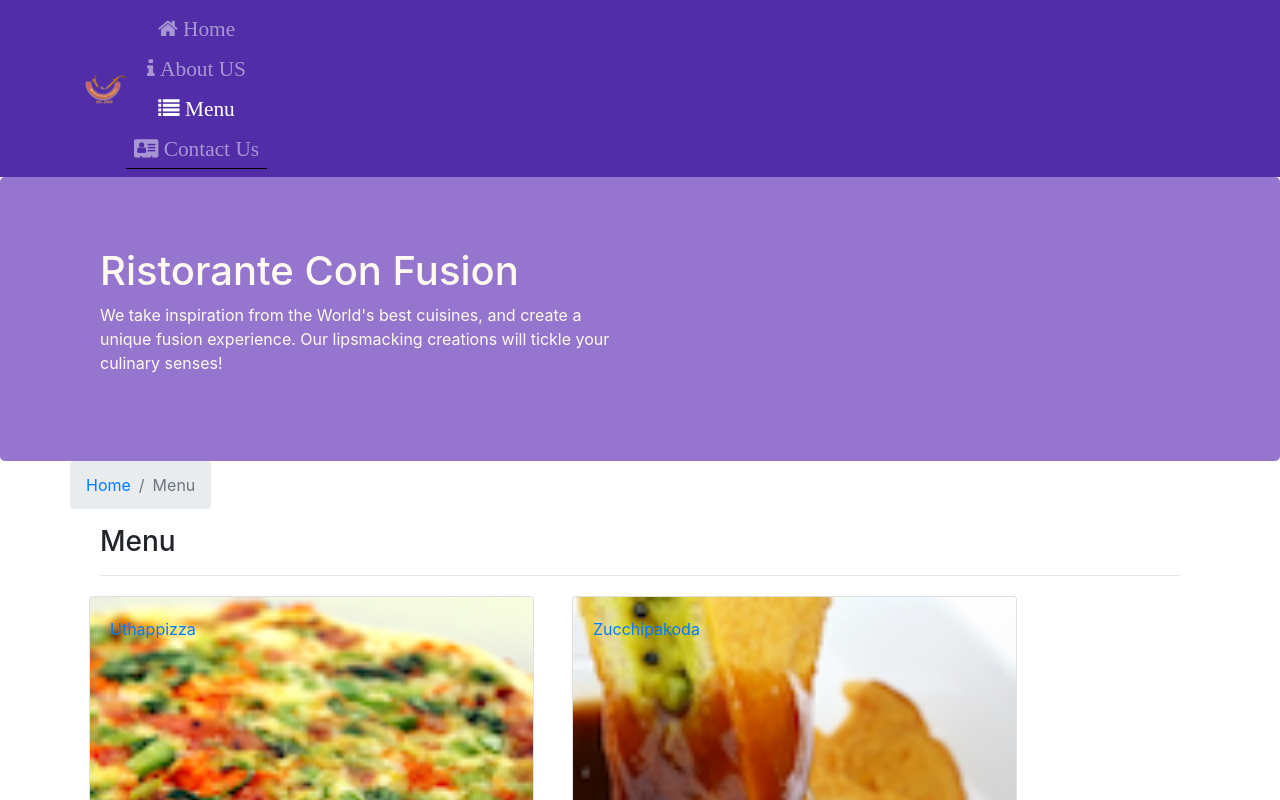
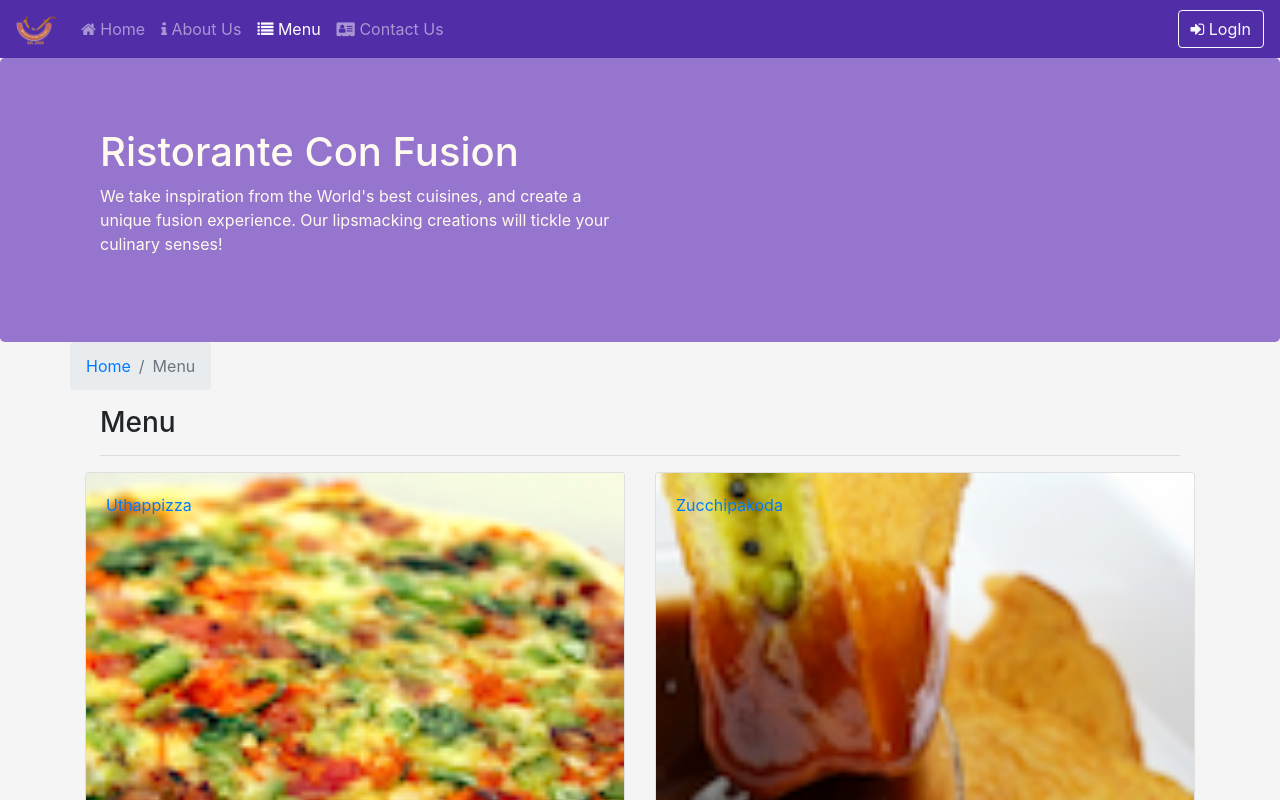
Before and after one commit to nhykhlb/Full_Stack_Web_Development, a React (Create React App) app in the folder React/confusion/: page /menu in a window 1280 px wide. Shown: the top 800 px of the page. Built offline with nearby package versions, Linux system fonts and the light colour scheme.

Commit message:
intro to Redux

```diff
--- a/React/confusion/package.json
+++ b/React/confusion/package.json
@@ -14,9 +14,12 @@
     "react-dom": "^16.13.1",
     "react-moment": "^0.9.7",
     "react-popper": "^2.2.3",
+    "react-redux": "^7.2.0",
     "react-router-dom": "^5.2.0",
     "react-scripts": "3.4.1",
-    "reactstrap": "^8.4.1"
+    "react-spring": "^8.0.27",
+    "reactstrap": "^8.4.1",
+    "redux": "^4.0.5"
   },
   "scripts": {
     "start": "react-scripts start",
--- a/React/confusion/src/App.css
+++ b/React/confusion/src/App.css
@@ -31,7 +31,6 @@ address{
 .navbar-dark {
     background-color: #512DA8;
 }
-.nav-item{
-    text-align: center;
-    border-bottom:1px solid black
+body{
+    background-color:whitesmoke;
 }
--- a/React/confusion/src/App.js
+++ b/React/confusion/src/App.js
@@ -2,16 +2,22 @@ import React, { Component } from 'react';
 import Main from './Components/MainComponent'
 import './App.css';
 import { BrowserRouter } from 'react-router-dom';
+import { Provider } from 'react-redux';
+import {ConfigureStore} from './redux/configureStore';
 
+const store = ConfigureStore();
 class App extends Component{
+
 
   render(){
   return (
-    <BrowserRouter>
-    <div>
-      <Main />
-     </div>
-     </BrowserRouter>
+    <Provider store = {store}>
+      <BrowserRouter>
+      <div>
+        <Main />
+      </div>
+      </BrowserRouter>
+     </Provider>
   );
 }
 }
--- a/React/confusion/src/Components/AboutComponent.js
+++ b/React/confusion/src/Components/AboutComponent.js
@@ -65,7 +65,7 @@ function About(props) {
                 </div>
                 <div className="col-12">
                     <Card>
-                        <CardBody className="bg-faded">
+                        <CardBody className="bg-faded text-center">
                             <blockquote className="blockquote">
                                 <p className="mb-0">You better cut the pizza in four pieces because
                                     I'm not hungry enough to eat six.</p>
--- a/React/confusion/src/Components/ContactComponent.js
+++ b/React/confusion/src/Components/ContactComponent.js
@@ -20,6 +20,8 @@ class Contact extends Component{
                 email:false
             }
         };
+
+        //binding finction
 
         this.handleInputChange = this.handleInputChange.bind(this);
         this.handleSubmit = this.handleSubmit.bind(this);
@@ -46,6 +48,8 @@ class Contact extends Component{
         })
     }
 
+    //form Validation
+
     validate(firstname,lastname,telnum,email){
         const errors = {
             firstname:'',
@@ -53,6 +57,7 @@ class Contact extends Component{
             telnum:'',
             email:''
         };
+
 
         if(this.state.touched.firstname && firstname.length < 3)
             errors.firstname = "FirstName should be >=3 character";
@@ -64,17 +69,21 @@ class Contact extends Component{
         else if(this.state.touched.lastname && lastname.length > 10)
             errors.lastname = "lastname should be <=10 character";
 
+
         const reg = /^\d+$/;
         if(this.state.touched.telnum && !reg.test(telnum))
             errors.telnum = "Tel. Number should be only be number";
+
 
         if(this.state.touched.email && email.split('').filter(x => x === '@').length !== 1)
             errors.email = 'Please enter a Valid EmailId';
 
 
+
        return errors;
 
     }
+    //end of form validation
     render(){
         const errors = this.validate(this.state.firstname,this.state.lastname,this.state.telnum,this.state.email);
     return(
@@ -115,6 +124,8 @@ class Contact extends Component{
                     </div>
                 </div>
             </div>
+
+
                 <div className="row row-content">
                    <div className="col-12">
                       <h3>Send us your Feedback</h3>
@@ -130,7 +141,7 @@ class Contact extends Component{
                                         valid={errors.firstname === ''}
                                         invalid={errors.firstname !== ''}
                                         onChange={this.handleInputChange}
-                                        onBlur={this.handleBlur('firstname')}/>
+                                        onFocus={this.handleBlur('firstname')}/>
                                     <FormFeedback>{errors.firstname} </FormFeedback>
                                 </Col>
                             </FormGroup>
--- a/React/confusion/src/Components/DishdetailComponent.js
+++ b/React/confusion/src/Components/DishdetailComponent.js
@@ -7,10 +7,10 @@ import {Link} from 'react-router-dom';
                 return(
                     <div key={comments.id} className="list-unstyled">
                         <p>{comments.comment}</p>
-                <p>--{comments.author},{"  "}
+                <blockquote>--{comments.author},{"  "}
                 <Moment date={comments.date} format="MMMM DD,YYYY" />
 
-                </p>
+                </blockquote>
                     </div>
                 );
             }
@@ -18,12 +18,12 @@ import {Link} from 'react-router-dom';
 
         if(dish != null){
             return(
-                        <Card key={dish.id}>
+                        <Card key={dish.id} className="p-2">
+                            <CardTitle color="primary">
+                                        {dish.name}
+                                    </CardTitle>
                             <CardImg width="100%" src={dish.image} alt={dish.name} />
                                 <CardBody>
-                                    <CardTitle>
-                                        {dish.name}
-                                    </CardTitle>
                                     <CardText>
                                         {dish.description}
                                     </CardText>
@@ -52,9 +52,13 @@ import {Link} from 'react-router-dom';
              <hr />
              </div>
                 <div className="row">
-                    <RenderDish dish = {props.dish}/>
-                    <RenderComment comments = {props.comments}/>
-                </div>
+                    <div className="col-md-6 p-3">
+                        <RenderDish dish = {props.dish}/>
+                    </div>
+                    <div className="col-md-6" id="comment">
+                        <RenderComment comments = {props.comments}/>
+                    </div>
+               </div>
             </div>
         );
     }
--- a/React/confusion/src/Components/HeaderComponent.js
+++ b/React/confusion/src/Components/HeaderComponent.js
@@ -1,5 +1,5 @@
 import React,{Component} from 'react';
-import {Navbar, NavbarBrand, Nav, NavbarToggler,Collapse,Jumbotron, NavItem} from 'reactstrap';
+import {Navbar, NavbarBrand, Nav, NavbarToggler,Collapse,Jumbotron, NavItem, Modal, ModalHeader,Button,ModalBody, Input,FormGroup,Form,Label, ButtonGroup} from 'reactstrap';
 import {NavLink} from 'react-router-dom';
 class Header extends Component{
 
@@ -7,9 +7,15 @@ class Header extends Component{
         super(props);
 
         this.toggleNav = this.toggleNav.bind(this);
+        this.toggleModel = this.toggleModel.bind(this);
+        this.handlelogin = this.handlelogin.bind(this);
 
             this.state = {
-                isNavOpen:false
+                isNavOpen:false,
+                isModalOpen:false,
+                fadeIn:false,
+                username:'',
+                password:''
         };
 
     }
@@ -18,34 +24,57 @@ class Header extends Component{
         this.setState({
             isNavOpen:!this.state.isNavOpen
         });
+    }
+    toggleModel(){
+        this.setState({
+            isModalOpen : !this.state.isModalOpen,
 
+        });
     }
+
+    handlelogin(event){
+        this.toggleModel();
+        alert("UserName="+this.username.value+"  password="+this.password.value);
+    };
+
     render(){
         return(
-            <div>
+            <>
             <Navbar dark expand="md">
-                <div className="container">
-                    <NavbarToggler onClick={this.toggleNav}></NavbarToggler>
-                <NavbarBrand className="mr-auto" href="/"><img src = "assets/images/logo.png" height="30" width="41" alt="Ristorante Con Fusion"/></NavbarBrand>
+                <NavbarBrand href="/home"><img src = "assets/images/logo.png" height="30" width="41" alt="Ristorante Con Fusion"/></NavbarBrand>
+                <NavbarToggler onClick={this.toggleNav}></NavbarToggler>
                 <Collapse isOpen={this.state.isNavOpen} navbar>
-                <Nav navbar>
-                    <NavItem >
+                <Nav navbar className="mr-auto" >
+                    <NavItem>
                         <NavLink className="nav-link" to="/home">
-                            <span className="fa fa-home fa-lg"> Home</span>
+                            <span className="fa fa-home"></span> Home
                         </NavLink>
+                    </NavItem>
+                    <NavItem>
                         <NavLink className="nav-link" to="/about">
-                            <span className="fa fa-info fa-lg">  About US</span>
+                            <span className="fa fa-info"></span>  About Us
                         </NavLink>
+                    </NavItem>
+                    <NavItem>
                         <NavLink className="nav-link" to="/menu">
-                            <span className="fa fa-list fa-lg"> Menu</span>
+                            <span className="fa fa-list"></span> Menu
                         </NavLink>
+                    </NavItem>
+                    <NavItem>
                         <NavLink className="nav-link" to="/contact">
-                            <span className="fa fa-address-card fa-lg"> Contact Us</span>
+                            <span className="fa fa-address-card"></span> Contact Us
                         </NavLink>
                     </NavItem>
                 </Nav>
+                <Nav className="ml-auto" navbar>
+                    <NavItem>
+                       <Button outline color="light" onClick={this.toggleModel}>
+                           <span className="fa fa-sign-in "></span> LogIn
+
+                       </Button>
+                    </NavItem>
+                </Nav>
                 </Collapse>
-                </div>
             </Navbar>
             <Jumbotron>
                 <div className="container">
@@ -57,7 +86,30 @@ class Header extends Component{
                     </div>
                 </div>
             </Jumbotron>
-            </div>
+            <Modal isOpen={this.state.isModalOpen}  toggle={this.toggleModel} >
+                <ModalHeader>Login</ModalHeader>
+                <ModalBody>
+                    <Form onSubmit={this.handlelogin}>
+                        <FormGroup>
+                            <Label htmlfor="username">UserName</Label>
+                            <Input type="text" id="username" name="username"
+                            innerRef={(input)=>this.username = input}/>
+                        </FormGroup>
+                        <FormGroup>
+                            <Label htmlfor="password">Password</Label>
+                            <Input type="password" id="password" name="password"
+                            innerRef={(input)=>this.password = input}/>
+                        </FormGroup>
+                        <FormGroup>
+                            <Button value="submit" color="success" className="mr-2 col-3">Login</Button>
+                            <Button type="cancel" outline color="danger col-3">Cancel</Button>
+
+                        </FormGroup>
+                    </Form>
+
+                </ModalBody>
+            </Modal>
+            </>
 
         );
 
--- a/React/confusion/src/Components/MainComponent.js
+++ b/React/confusion/src/Components/MainComponent.js
@@ -1,45 +1,41 @@
 import React, { Component } from 'react';
 import Home from './HomeComponent';
-
 import Header from './HeaderComponent';
 import Foooter from './FooterComponent';
 import Menu from './MenuComponent';
 import About from './AboutComponent';
 import Contact from './ContactComponent'
 import DishDetail from './DishdetailComponent'
-import {COMMENTS} from '../shared/comments';
-import {PROMOTIONS} from '../shared/promotions';
-import {LEADERS} from '../shared/leaders';
-import {DISHES} from '../shared/dishes';
-import { Switch,Route, Redirect } from 'react-router-dom';
+import { Switch,Route, Redirect, withRouter } from 'react-router-dom';
+import {connect} from 'react-redux';
 
+const mapStateToProps = state => {
+  return{
+    dishes: state.dishes,
+    comments: state.comments,
+    promotions:state.promotions,
+    leaders: state.leaders
+  }
+}
 class Main extends Component{
 
-  constructor(props){
-    super(props);
-    this.state = {
-      dishes: DISHES,
-      comments:COMMENTS,
-      promotions:PROMOTIONS,
-      leaders:LEADERS
-    };
-  }
+
 
   render(){
     const HomePage = ()=>{
       return(
         <Home
-          dish={this.state.dishes.filter((dish) => dish.featured)[0]}
-          promotion={this.state.promotions.filter((promo) => promo.featured)[0]}
-          leader={this.state.leaders.filter((leader) => leader.featured)[0]}
+          dish={this.props.dishes.filter((dish) => dish.featured)[0]}
+          promotion={this.props.promotions.filter((promo) => promo.featured)[0]}
+          leader={this.props.leaders.filter((leader) => leader.featured)[0]}
         />
       );
     }
 
     const DishWithId = ({match})=>{
       return(
-        <DishDetail dish ={this.state.dishes.filter((dish)=>dish.id === parseInt(match.params.dishId,10))[0]}
-        comments={this.state.comments.filter((comment)=>comment.dishId === parseInt(match.params.dishId,10))[0]}
+        <DishDetail dish ={this.props.dishes.filter((dish)=>dish.id === parseInt(match.params.dishId,10))[0]}
+        comments={this.props.comments.filter((comment)=>comment.dishId === parseInt(match.params.dishId,10))[0]}
         />
       );
     }
@@ -49,8 +45,8 @@ class Main extends Component{
       <Header/>
       <Switch>
         <Route path="/home" component={HomePage}/>
-        <Route exact path="/menu" component = {()=> <Menu dishes = {this.state.dishes}/>}/>
-        <Route exact path="/about" component={()=> <About leaders = {this.state.leaders}/>}/>
+        <Route exact path="/menu" component = {()=> <Menu dishes = {this.props.dishes}/>}/>
+        <Route exact path="/about" component={()=> <About leaders = {this.props.leaders}/>}/>
         <Route path="/menu/:dishId"  component={DishWithId} />
         <Route exact path="/contact" component = {Contact}/>
         <Redirect to="/home"/>
@@ -61,4 +57,6 @@ class Main extends Component{
 }
 }
 
-export default Main;
+
+
+export default withRouter(connect (mapStateToProps)(Main));
--- a/React/confusion/src/Components/MenuComponent.js
+++ b/React/confusion/src/Components/MenuComponent.js
@@ -1,6 +1,7 @@
 import React from 'react';
 import { Card,CardImg,CardImgOverlay,CardTitle, Breadcrumb, BreadcrumbItem } from 'reactstrap';
 import { Link } from 'react-router-dom';
+// import {Transition} from 'react-spring/renderprops'
 
 function RenderMenuItem({dish}) {
 
@@ -21,13 +22,13 @@ return(
 
         const menu = props.dishes.map((dish) => {
             return (
-              <div key={dish.id} className="col-12 col-md-5 m-1">
+              <div key={dish.id} className="col-12 col-md-6 mb-4">
                 <RenderMenuItem dish = {dish}/>
               </div>
             );
         });
 
-
+        // const style = useSpring({opacity: 1, from: {opacity: 0}})
         return (
           <div className="container">
             <div className="row">
@@ -40,9 +41,10 @@ return(
               <h3>Menu</h3>
               <hr/>
             </div>
-            <div className="row">
+
+              <div className="row" id="menu" >
                   {menu}
-            </div>
+              </div>
 
           </div>
         );
--- /dev/null
+++ b/React/confusion/src/redux/configureStore.js
@@ -0,0 +1,10 @@
+import {createStore} from 'redux';
+import {Reducer, initialState} from './reducer';
+
+export const ConfigureStore = () => {
+    const store = createStore(
+        Reducer,initialState
+    );
+
+    return store;
+}
--- /dev/null
+++ b/React/confusion/src/redux/reducer.js
@@ -0,0 +1,15 @@
+import {COMMENTS} from '../shared/comments';
+import {PROMOTIONS} from '../shared/promotions';
+import {LEADERS} from '../shared/leaders';
+import {DISHES} from '../shared/dishes';
+
+export const initialState = {
+    dishes: DISHES,
+    comments:COMMENTS,
+    promotions:PROMOTIONS,
+    leaders:LEADERS
+};
+
+export const Reducer = (state = initialState, action) => {
+    return state;
+};
```
Also changed, not shown: 1 other file (tests, documents, lock files or other folders).
